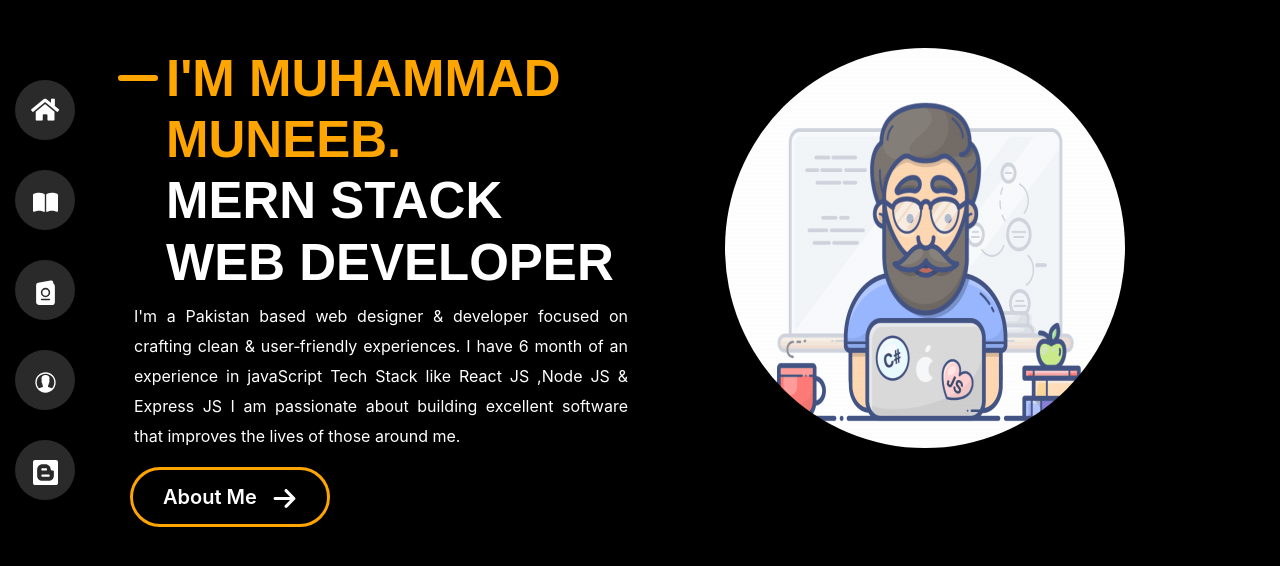
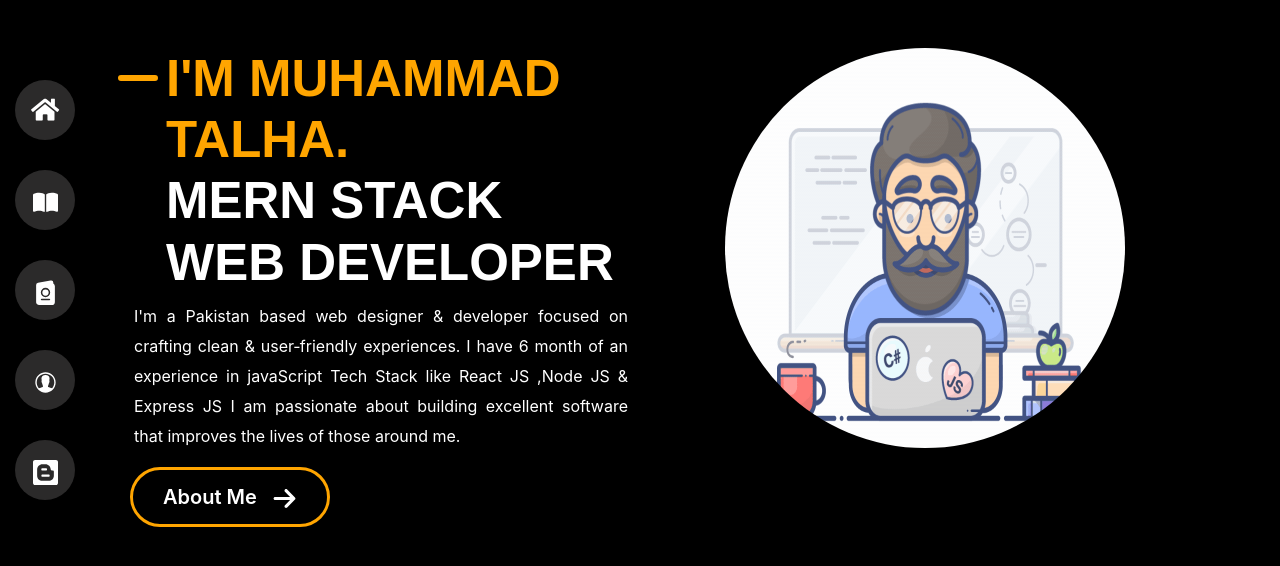
Before and after one commit to Muhammd-Talha/portfolio, a React (Create React App) app: page / in a window 1280 px wide. Shown: the top 566 px of the page. Built offline with nearby package versions, Linux system fonts and the light colour scheme.

Commit message:
new update

```diff
--- a/src/Components/Home.js
+++ b/src/Components/Home.js
@@ -11,7 +11,7 @@ const Home = () => {
                 <div className="row column-reverse">
                     <div className='col-md-6 Header ps-md-5 '>
                         <div className='horizontal-line'></div>
-                        <h1 className='pt-md-5 ps-md-5'><span>I'M Muhammad Muneeb.</span> <br /> MERN Stack web Developer</h1>
+                        <h1 className='pt-md-5 ps-md-5'><span>I'M Muhammad Talha.</span> <br /> MERN Stack web Developer</h1>
                         <p className='ps-3'>I'm a Pakistan based web designer & developer focused on crafting clean & user‑friendly experiences. I have 6 month of an experience in javaScript Tech Stack like React JS ,Node JS & Express JS I am passionate about building excellent software that improves the lives of those around me.
                         </p>
                     </div>
```
